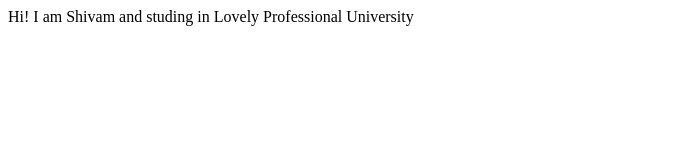
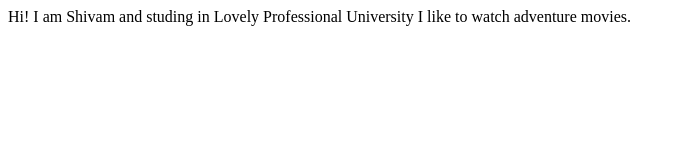
Before and after one commit to ShivamRaghav001/shivamraghav.com, a plain HTML site: page index.html in a window 1280 px wide. Shown: the whole page, without its empty margins (0-685 px from the left). Drawn offline with Linux system fonts and the light colour scheme.

Commit message:
updated more details

```diff
--- a/index.html
+++ b/index.html
@@ -8,5 +8,7 @@
 </head>
 <body>
     Hi! I am Shivam and studing in Lovely Professional University
+
+    I like to watch adventure movies.
 </body>
 </html>
```
